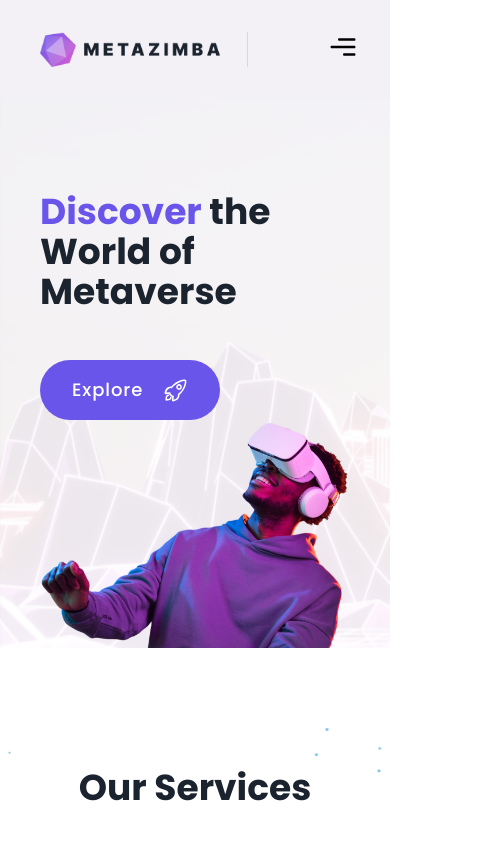
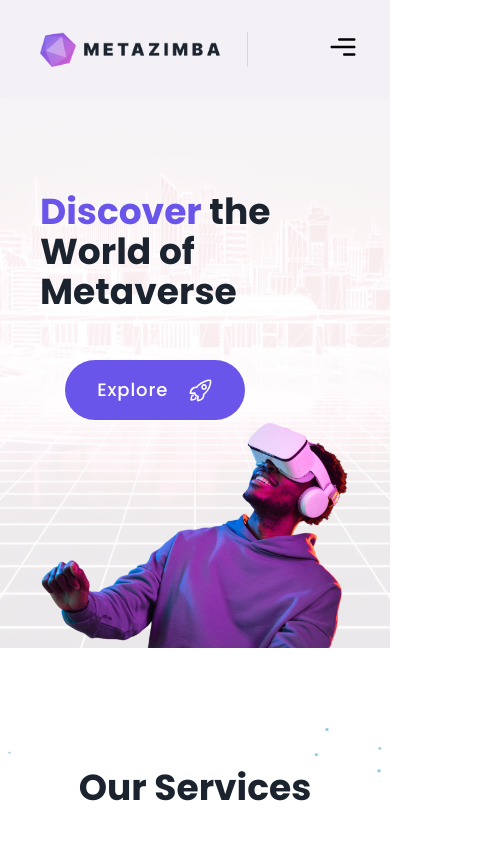
Before and after one commit to thusharathiwanka/metazimba-studio, a React (Create React App) app: page / in a window 390 px wide. Shown: the top 844 px of the page, 503 px wide, since content can reach past the window. Built offline with nearby package versions, Linux system fonts and the light colour scheme.

Commit message:
CREATE: animations added

```diff
--- a/src/App.jsx
+++ b/src/App.jsx
@@ -1,6 +1,15 @@
+import { useEffect } from "react";
+import AOS from "aos";
+
+import "aos/dist/aos.css";
+
 import RoutesConfig from "./routes/Routes";
 
 const App = () => {
+	useEffect(() => {
+		AOS.init({ duration: 800, easing: "ease-in-out-quad" });
+	});
+
 	return <RoutesConfig />;
 };
 
--- a/src/components/home/GuideSection.jsx
+++ b/src/components/home/GuideSection.jsx
@@ -16,11 +16,15 @@ const GuideSection = () => {
 			/>
 			<div className="container mx-auto">
 				<div className="flex justify-center gap-20 md:flex-nowrap flex-wrap">
-					<div className="">
+					<div data-aos-delay="100" data-aos="fade-up-right" data-aos-offset="500">
 						<img src="/images/guide-img.png" alt="intro" className="object-cover" />
 					</div>
 					<div>
-						<h1 className="font-bold lg:text-6xl sm:5xl text-4xl pb-12">
+						<h1
+							className="font-bold lg:text-6xl sm:5xl text-4xl pb-12"
+							data-aos-delay="200"
+							data-aos="fade"
+						>
 							<span className="text-meta-purple">Get Started </span>
 							<span className="text-meta-dark-gray">
 								with
--- a/src/components/home/IntroSection.jsx
+++ b/src/components/home/IntroSection.jsx
@@ -3,15 +3,23 @@ import { IoRocketOutline } from "react-icons/io5";
 
 const IntroSection = () => {
 	return (
-		<section className="bg-intro-pattern bg-no-repeat md:pt-0 pt-20 md:px-0 px-10">
+		<section className="lg:bg-intro-background bg-intro-pattern bg-no-repeat bg-cover bg-center md:pt-0 pt-20 md:px-0 px-10 lg:pb-64">
 			<div className="container mx-auto">
 				<div className="flex justify-start items-start lg:flex-row flex-col">
-					<div className="info flex justify-center items-start flex-col">
-						<h1 className="font-bold lg:text-8xl md:text-6xl text-4xl pb-12 pt-28">
+					<div className="flex justify-center md:items-start items-center flex-col">
+						<h1
+							className="font-bold lg:text-8xl md:text-6xl text-4xl pb-12 pt-28"
+							data-aos-delay="0"
+							data-aos="fade-up-right"
+						>
 							<span className="text-meta-purple">Discover</span>&nbsp;
-							<span className="text-meta-dark-gray">the World of Metaverse</span>
+							<span className="text-meta-dark-gray">
+								the <br /> World of <br /> Metaverse
+							</span>
 						</h1>
 						<Link
+							data-aos-delay="300"
+							data-aos="fade"
 							className="text-white py-4 bg-meta-purple px-8 flex items-center rounded-full"
 							to="/"
 						>
@@ -19,8 +27,12 @@ const IntroSection = () => {
 							<IoRocketOutline size={25} />
 						</Link>
 					</div>
-					<div>
-						<img src="/images/intro-img.png" alt="intro" className="h-auto w-full" />
+					<div className="w-full">
+						<img
+							src="/images/intro-img.png"
+							alt="intro"
+							className="img h-auto w-full lg:hidden block"
+						/>
 					</div>
 				</div>
 			</div>
--- a/src/components/home/ServiceSection.jsx
+++ b/src/components/home/ServiceSection.jsx
@@ -20,7 +20,11 @@ const ServiceSection = () => {
 				className="absolute left-1/2 top-20 transform -translate-x-1/2 z-[-10]"
 			/>
 			<div className="container mx-auto">
-				<h1 className="font-bold lg:text-6xl sm:text-5xl text-4xl pb-40 text-center text-meta-dark-gray pt-20">
+				<h1
+					data-aos-delay="0"
+					data-aos="fade"
+					className="font-bold lg:text-6xl sm:text-5xl text-4xl pb-40 text-center text-meta-dark-gray pt-20"
+				>
 					Our Services
 				</h1>
 				<div className="flex justify-center items-center py-20 gap-10 flex-wrap">
--- a/src/components/home/TeamSection.jsx
+++ b/src/components/home/TeamSection.jsx
@@ -7,15 +7,19 @@ const TeamSection = () => {
 			<img
 				src="/images/team-left-astroid.png"
 				alt="left-astroid"
-				className="absolute left-10 top-10 z-[-10]"
+				className="absolute left-10 top-10 z-[-10] lg:flex hidden"
 			/>
 			<img
 				src="/images/team-right-astroid.png"
 				alt="right-astroid"
-				className="absolute right-10 top-0 z-[-10]"
+				className="absolute right-10 top-0 z-[-10] lg:flex hidden"
 			/>
 			<div className="container mx-auto">
-				<h1 className="font-bold lg:text-6xl md:text-5xl text-4xl pb-40 text-center text-meta-dark-gray pt-20">
+				<h1
+					data-aos-delay="100"
+					data-aos="fade"
+					className="font-bold lg:text-6xl md:text-5xl text-4xl pb-40 text-center text-meta-dark-gray pt-20"
+				>
 					Our Team
 				</h1>
 				<div className="flex justify-center items-center pb-32 flex-wrap">
@@ -27,7 +31,7 @@ const TeamSection = () => {
 			<img
 				src="/images/team-middle-astroid.png"
 				alt="bottom-astroid"
-				className="absolute left-1/3 bottom-10 z-[-10]"
+				className="absolute left-1/3 bottom-10 z-[-10] lg:flex hidden"
 			/>
 		</section>
 	);
--- a/src/components/home/children/Guideline.jsx
+++ b/src/components/home/children/Guideline.jsx
@@ -2,7 +2,7 @@ const Guideline = ({ element }) => {
 	const { id, title } = element;
 
 	return (
-		<div className="flex pb-10 items-center">
+		<div className="flex pb-10 items-center" data-aos-delay={`${id}00`} data-aos="fade-up">
 			<div className="bg-meta-light-purple w-16 h-16 flex justify-center items-center rounded-xl font-bold text-2xl text-meta-dark-gray mr-10">
 				<h1>{id}</h1>
 			</div>
--- a/src/components/home/children/ServicesCard.jsx
+++ b/src/components/home/children/ServicesCard.jsx
@@ -1,8 +1,11 @@
 const ServicesCard = ({ element }) => {
-	const { title, img, description, color, title_color } = element;
+	const { id, title, img, description, color, title_color } = element;
 
 	return (
 		<div
+			data-aos-offset="100"
+			data-aos-delay={`${id}00`}
+			data-aos="fade-up"
 			className={`${color} pt-36 mx-10 px-10 relative rounded-3xl pb-10 lg:w-1/5 md:w-1/3 w-auto mb-36 md:m-10`}
 		>
 			<div>
--- a/src/components/home/children/TeamCard.jsx
+++ b/src/components/home/children/TeamCard.jsx
@@ -1,8 +1,13 @@
 const TeamCard = ({ element }) => {
-	const { title, img, name } = element;
+	const { id, title, img, name } = element;
 
 	return (
-		<div className="mx-10 px-10 relative rounded-3xl pb-10 flex justify-center items-center">
+		<div
+			className="mx-10 px-10 relative rounded-3xl pb-10 flex justify-center items-center"
+			data-aos-delay={`${id}00`}
+			data-aos="fade-up-left"
+			data-aos-offset="500"
+		>
 			<div>
 				<div className="w-48 h-48 rounded-full">
 					<img src={img} alt={title} />
--- a/src/components/shared/Footer.jsx
+++ b/src/components/shared/Footer.jsx
@@ -7,10 +7,18 @@ const Footer = () => {
 	return (
 		<footer className="bg-footer-pattern bg-no-repeat bg-bottom md:pt-0 pt-20">
 			<div className="container mx-auto md:px-0 px-10">
-				<h1 className="pt-14 text-4xl pb-12 font-medium text-center text-meta-dark-gray">
+				<h1
+					className="pt-14 text-4xl pb-12 font-medium text-center text-meta-dark-gray"
+					data-aos-delay="0"
+					data-aos="fade-up"
+				>
 					Subscribe to Newsletter
 				</h1>
-				<form className="flex flex-col justify-center items-center md:w-1/2 w-2/3 mx-auto">
+				<form
+					className="flex flex-col justify-center items-center md:w-1/2 w-2/3 mx-auto"
+					data-aos-delay="100"
+					data-aos="fade-up"
+				>
 					<input type="text" className="w-full py-3 px-8 outline-none rounded-full" />
 					<button
 						type="submit"
@@ -19,14 +27,18 @@ const Footer = () => {
 						Subscribe
 					</button>
 				</form>
-				<div className="pt-20 pb-10">
+				<div className="pt-20 pb-10" data-aos-delay="200" data-aos="fade-up">
 					<div className="flex justify-center items-center flex-wrap md:justify-between">
 						<Link to="/">
 							<img src="/images/logo.png" alt="logo-png" className="w-52 pb-4" />
 						</Link>
 						<Social isFooter />
 					</div>
-					<div className="flex justify-center items-center mt-10 flex-wrap md:justify-between">
+					<div
+						className="flex justify-center items-center mt-10 flex-wrap md:justify-between"
+						data-aos-delay="300"
+						data-aos="fade-up"
+					>
 						<Nav />
 						<p className="pt-4">Copyright &copy; 2022 All rights reserved</p>
 					</div>
--- a/src/components/shared/children/Nav.jsx
+++ b/src/components/shared/children/Nav.jsx
@@ -4,7 +4,7 @@ export default function Nav({ isFooter }) {
 	return (
 		<div>
 			<ul
-				className={`flex gap-8 font-medium text-meta-dark-gray ${
+				className={`flex gap-8 font-medium text-meta-dark-gray flex-wrap justify-center ${
 					isFooter ? `md:flex-row flex-col` : `flex-row`
 				}`}
 			>
--- a/src/styles/index.css
+++ b/src/styles/index.css
@@ -7,3 +7,9 @@
 html {
 	font-family: "Poppins", sans-serif;
 }
+
+.img {
+	width: 100%;
+	height: 100%;
+	object-fit: cover;
+}
--- a/tailwind.config.js
+++ b/tailwind.config.js
@@ -17,6 +17,7 @@ module.exports = {
 			},
 			backgroundImage: {
 				"intro-pattern": "url('/public/images/intro-metaverse.png')",
+				"intro-background": "url('/public/images/intro-background.png')",
 				"footer-pattern": "url('/public/images/footer-metaverse.png')",
 			},
 		},
```
Also changed, not shown: public/images/intro-background.png (added).
